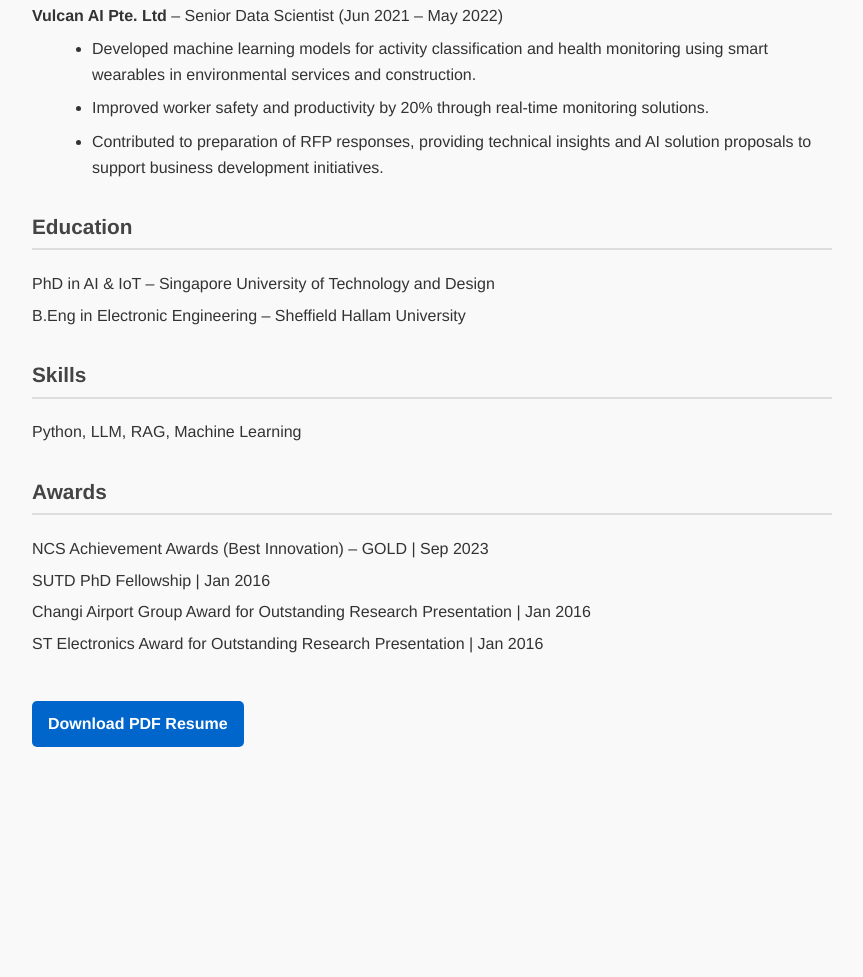
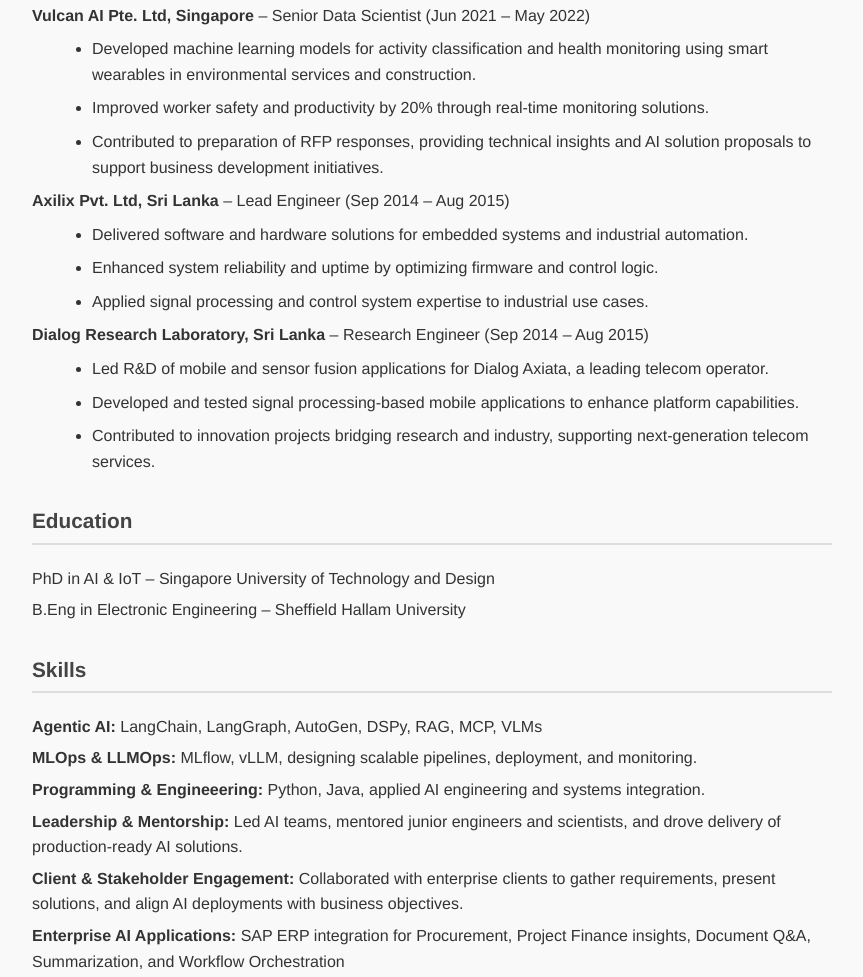
Before and after one commit to hasalams/hasalams.github.io, a plain HTML site: page index.html in a window 1280 px wide. Shown: the part 553-1530 px from the top of the page, without its empty margins (208-1071 px from the left). Before the commit the page ends 1340 px from the top, so only its background shows below. Drawn offline with Linux system fonts and the light colour scheme.

Commit message:
Update index.html

```diff
--- a/index.html
+++ b/index.html
@@ -11,18 +11,30 @@
 
   <section>
     <h3>Experience</h3>
-    <p><b>NCS Pte. Ltd</b> – Research Scientist (May 2022 – Present)</p>
+    <p><b>NCS Pte. Ltd, Singapore</b> – Research Scientist (May 2022 – Present)</p>
     <ul>
       <li>Led the development of reusable Generative AI assets for a major telecom client, serving as the primary point of contact, gathering business requirements, translating them into technical specifications, coordinating with the development team, and ensuring successful delivery of production-ready AI workflows.</li>
       <li>Designed and deployed Agentic AI orchestration layer enabling natural language interaction with ERP systems (Procurement, Sales, and Project Finance).</li>
       <li>Core Developer for NEXTgpt Generative AI accelerator platform, supporting LLMs, retrievers, and RAG pipelines, reducing AI use case deployment time by 40%.</li>
       <li>Delivered enterprise-grade solutions including summarization, document Q&A, agentic workflows, and scoring systems, accelerating client adoption of Generative AI.</li>
     </ul>
-    <p><b>Vulcan AI Pte. Ltd</b> – Senior Data Scientist (Jun 2021 – May 2022)</p>
+    <p><b>Vulcan AI Pte. Ltd, Singapore</b> – Senior Data Scientist (Jun 2021 – May 2022)</p>
     <ul>
       <li>Developed machine learning models for activity classification and health monitoring using smart wearables in environmental services and construction.</li>
       <li>Improved worker safety and productivity by 20% through real-time monitoring solutions.</li>
       <li>Contributed to preparation of RFP responses, providing technical insights and AI solution proposals to support business development initiatives.</li>
+    </ul>
+    <p><b>Axilix Pvt. Ltd, Sri Lanka</b> – Lead Engineer (Sep 2014 – Aug 2015)</p>
+    <ul>
+      <li>Delivered software and hardware solutions for embedded systems and industrial automation.</li>
+      <li>Enhanced system reliability and uptime by optimizing firmware and control logic.</li>
+      <li>Applied signal processing and control system expertise to industrial use cases.</li>
+    </ul>
+    <p><b>Dialog Research Laboratory, Sri Lanka</b> – Research Engineer (Sep 2014 – Aug 2015)</p>
+    <ul>
+      <li>Led R&D of mobile and sensor fusion applications for Dialog Axiata, a leading telecom operator.</li>
+      <li>Developed and tested signal processing-based mobile applications to enhance platform capabilities.</li>
+      <li>Contributed to innovation projects bridging research and industry, supporting next-generation telecom services.</li>
     </ul>
   </section>
 
@@ -34,7 +46,12 @@
 
   <section>
     <h3>Skills</h3>
-    <p>Python, LLM, RAG, Machine Learning </p>
+    <p><b>Agentic AI:</b> LangChain, LangGraph, AutoGen, DSPy, RAG, MCP, VLMs</p>
+    <p><b>MLOps & LLMOps:</b> MLflow, vLLM, designing scalable pipelines, deployment, and monitoring.</p>
+    <p><b>Programming & Engineeering:</b> Python, Java, applied AI engineering and systems integration.</p>
+    <p><b>Leadership & Mentorship:</b> Led AI teams, mentored junior engineers and scientists, and drove delivery of production-ready AI solutions.</p>
+    <p><b>Client & Stakeholder Engagement:</b> Collaborated with enterprise clients to gather requirements, present solutions, and align AI deployments with business objectives.</p>
+    <p><b>Enterprise AI Applications:</b> SAP ERP integration for Procurement, Project Finance insights, Document Q&A, Summarization, and Workflow Orchestration</p>
   </section>
 
   <section>
```
